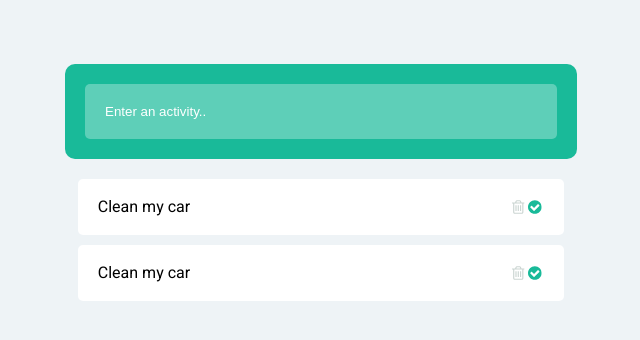
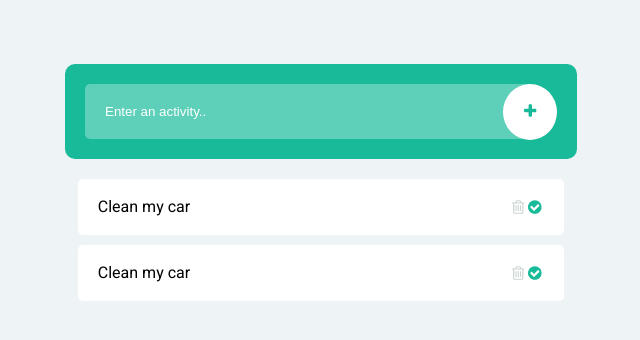
Before and after one commit to toosch/assignment-todo, a plain HTML site: page index.html in a window 1280 px wide. Shown: the whole page, without its empty margins (319-959 px from the left). Drawn offline with nearby package versions, Linux system fonts and the light colour scheme.

Commit message:
added + icon to input

```diff
--- a/index.html
+++ b/index.html
@@ -15,7 +15,11 @@
           autofocus
           placeholder="Enter an activity.."
         />
-        <a href="#" class="todoApp__form__button"></a>
+        <a href="#" class="todoApp__form__button">
+          <svg class="icon icon-plus">
+            <use xlink:href="./icons/symbol-defs.svg#icon-plus"></use>
+          </svg>
+        </a>
       </form>
       <ul class="todoApp__list">
         <li class="todoApp__list__item todoApp__list__item--checked">
--- a/style.scss
+++ b/style.scss
@@ -29,6 +29,7 @@ body {
   width: 40%;
   margin: 5% auto;
   &__form {
+    position: relative;
     border-radius: 10px;
     padding: 20px;
     background-color: $green;
@@ -40,7 +41,7 @@ body {
       background-color: $input-todo-bgc;
       outline: none;
       border: none;
-      width: 100%;
+      width: calc(100% - 30px);
       &::placeholder {
         color: $white;
       }
@@ -48,6 +49,15 @@ body {
         outline: none;
         border: none;
       }
+    }
+    &__button {
+      position: absolute;
+      top: 20px;
+      right: 20px;
+      padding: 18.5px 20.5px;
+      background-color: $white;
+      border-radius: 50%;
+      color: $green;
     }
   }
   &__list {
```
Also changed, not shown: style.css, 1 other file.
